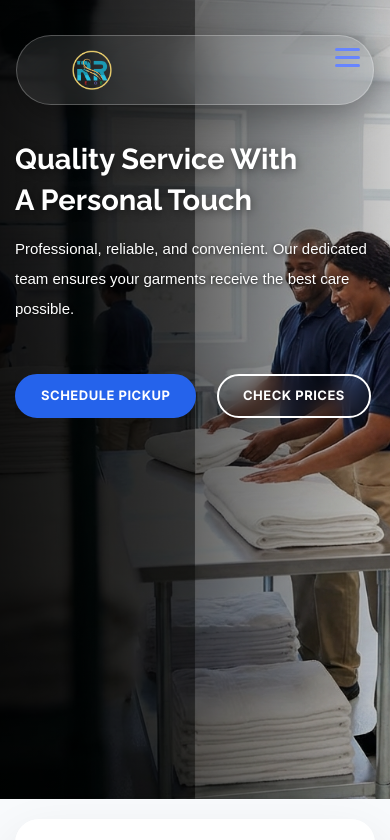
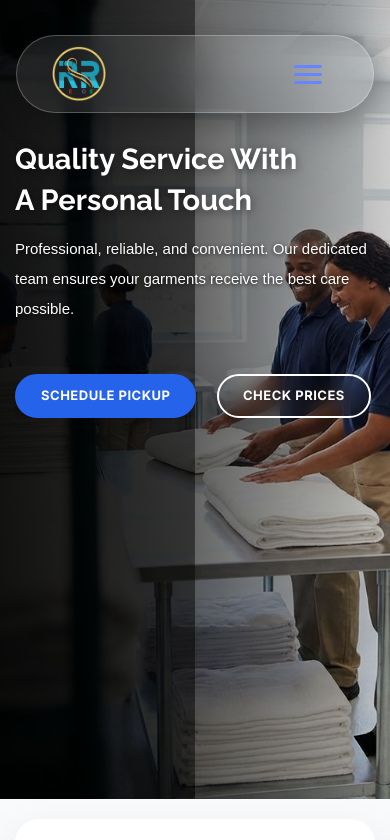
Before and after one commit to harry934/LaundryService, a plain HTML site: page laundry-master/index.html in a window 390 px wide. Shown: the top 840 px of the page. Drawn offline with nearby package versions, Linux system fonts and the light colour scheme; a web font is replaced by a local one.

Commit message:
feat: Add modern and responsive custom styling for the header, navigation, and buttons, including mobile menu adjustments and sticky header effects.

```diff
--- a/laundry-master/assets/css/custom.css
+++ b/laundry-master/assets/css/custom.css
@@ -38,12 +38,7 @@
     }
 
     .logo img {
-        height: 45px !important; /* Smaller logo on mobile */
-    }
-
-    /* Avoid button/menu overlapping */
-    .header-btn {
-        display: none !important; /* Hide secondary buttons on tiny screens if needed */
+        height: 45px !important;
     }
 }
 
@@ -201,57 +196,48 @@
     margin: 0 !important;
 }
 
-/* Custom Hamburger Icon appearance */
+/* Custom Hamburger Icon appearance & Precise Positioning */
 .slicknav_icon-bar {
     background-color: var(--primary-color) !important;
-    width: 25px !important;
+    width: 28px !important; /* Slightly wider for better balance */
     height: 3px !important;
-    border-radius: 5px;
+    border-radius: 4px;
     margin-bottom: 5px !important;
+    position: relative;
+    left: 260px; /* Change this to move it left/right */
+    bottom: 9.5px;  /* Change this to move it up/down */
+    transition: all 0.3s ease;
+}
+
+.slicknav_icon-bar:last-child {
+    margin-bottom: 0 !important; /* Perfect vertical centering */
 }
 
 .slicknav_nav {
     position: absolute;
-    top: 60px !important; /* Calculated based on bar height */
+    top: 70px !important; /* Spaced nicely below the 75px header */
     right: 0;
     width: 240px;
     background: var(--white) !important;
     border-radius: 20px !important;
-    box-shadow: 0 10px 40px rgba(0,0,0,0.1) !important;
-    padding: 10px !important;
+    box-shadow: 0 10px 40px rgba(0,0,0,0.12) !important;
+    padding: 15px !important;
     border: 1px solid rgba(0,0,0,0.05) !important;
+    text-align: center; /* cleaner centered look on mobile */
 }
 
-/* Perfect Right-Centering on Mobile */
-@media (max-width: 991px) {
-    .main-header {
-        height: 70px !important; /* Precise height for alignment */
-        display: flex !important;
-        align-items: center !important;
-        padding: 0 25px !important; /* Consistent horizontal padding inside pill */
-    }
+/* SlickNav specific spacing tweaks */
+.slicknav_menu {
+    background: transparent !important;
+    padding: 0 !important;
+    height: 100% !important;
+    display: flex !important;
+    align-items: center !important;
+}
 
-    .header-area .row {
-        width: 100% !important;
-        display: flex !important;
-        flex-direction: row !important;
-        flex-wrap: nowrap !important;
-        align-items: center !important;
-        justify-content: space-between !important; /* Pushes Logo left, Hamburger right */
-        margin: 0 !important;
-    }
-
-    /* Force the mobile menu container to stick to the right */
-    .header-area .row .col-12 {
-        width: auto !important;
-        flex: 0 0 auto !important;
-        padding: 0 !important;
-        margin-left: auto !important;
-    }
-
-    .logo img {
-        height: 40px !important;
-    }
+.slicknav_btn {
+    margin: 0 !important;
+    padding: 0 !important;
 }
 
 .slicknav_nav a {
```
